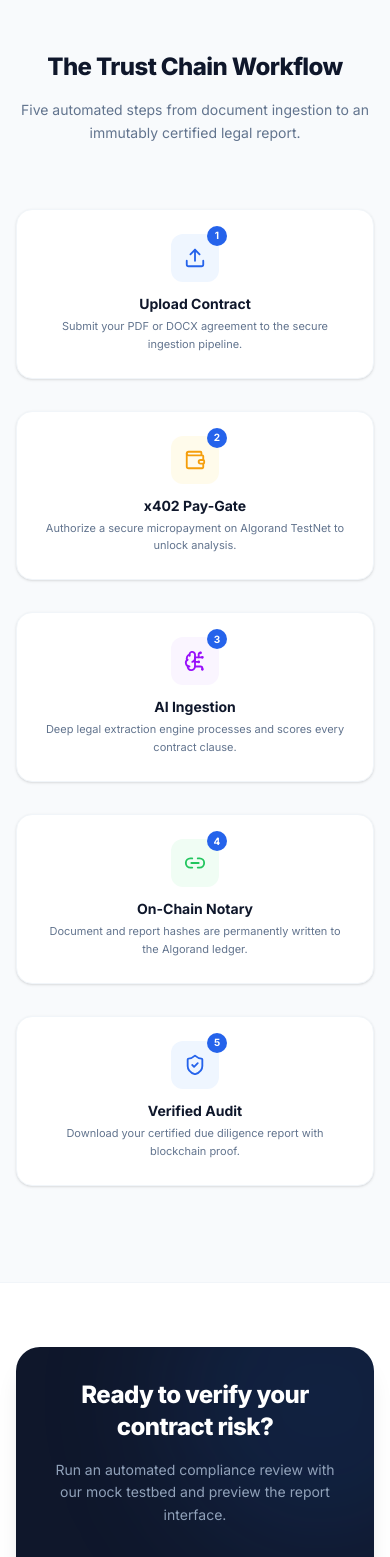
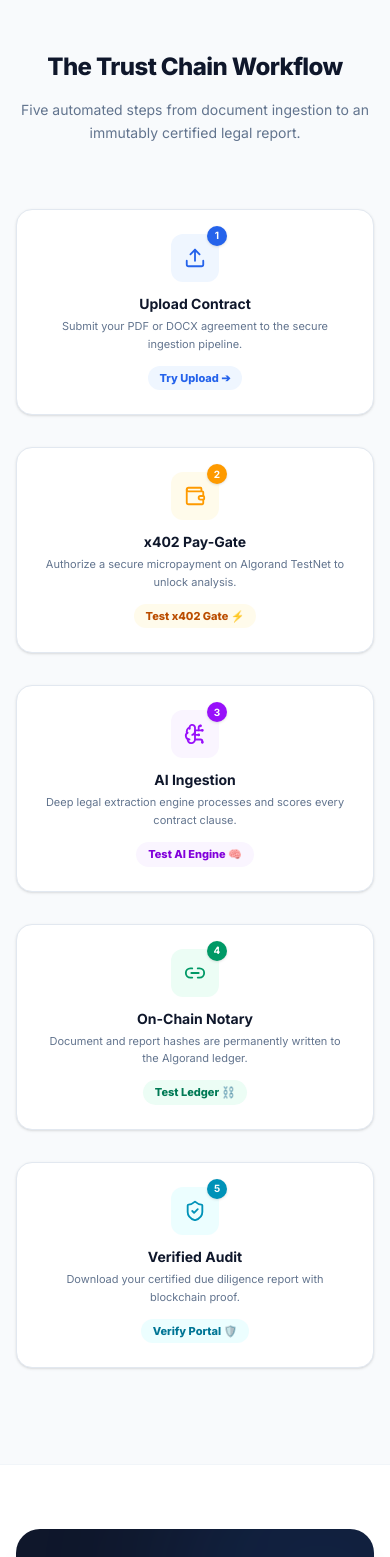
Before and after one commit to CraftYourSystems/ChainTrust-AI, a Next.js app: page / in a window 390 px wide. Shown: the part 1946-3503 px from the top of the page. Built offline with nearby package versions, Linux system fonts and the light colour scheme.

Commit message:
feat: convert 5 workflow step cards into interactive clickable buttons with direct links and action badges

```diff
--- a/src/app/page.tsx
+++ b/src/app/page.tsx
@@ -130,85 +130,115 @@ export default function Home() {
             {/* Grid Container */}
             <div className="grid grid-cols-1 lg:grid-cols-5 gap-8 lg:gap-6 h-full relative z-10">
 
-              {/* Step 1 */}
-              <div className="group flex flex-col items-center text-center bg-white border border-slate-100 rounded-2xl p-6 shadow-sm hover:shadow-md hover:-translate-y-1 transition-all duration-300 lg:self-start lg:h-[200px]">
+              {/* Step 1 Button */}
+              <Link
+                href="/upload"
+                className="group flex flex-col items-center text-center bg-white border border-slate-200 rounded-2xl p-6 shadow-sm hover:shadow-xl hover:-translate-y-1.5 hover:border-blue-500 hover:ring-2 hover:ring-blue-500/20 transition-all duration-300 lg:self-start lg:h-[230px] cursor-pointer"
+              >
                 <div className="relative mb-3">
-                  <div className="w-12 h-12 rounded-xl bg-blue-50 flex items-center justify-center group-hover:bg-brand-primary transition-colors duration-300">
+                  <div className="w-12 h-12 rounded-xl bg-blue-50 flex items-center justify-center group-hover:bg-brand-primary group-hover:scale-110 transition-all duration-300">
                     <Upload className="h-5.5 w-5.5 text-brand-primary group-hover:text-white transition-colors duration-300" />
                   </div>
-                  <span className="absolute -top-2 -right-2 w-5 h-5 rounded-full bg-brand-primary text-white text-[10px] font-bold flex items-center justify-center">
+                  <span className="absolute -top-2 -right-2 w-5 h-5 rounded-full bg-brand-primary text-white text-[10px] font-bold flex items-center justify-center shadow">
                     1
                   </span>
                 </div>
-                <h4 className="text-sm font-bold text-slate-900 mb-1">Upload Contract</h4>
-                <p className="text-[11px] text-slate-500 leading-relaxed">
+                <h4 className="text-sm font-bold text-slate-900 mb-1 group-hover:text-blue-600 transition-colors">Upload Contract</h4>
+                <p className="text-[11px] text-slate-500 leading-relaxed mb-3">
                   Submit your PDF or DOCX agreement to the secure ingestion pipeline.
                 </p>
-              </div>
+                <span className="mt-auto inline-flex items-center gap-1 text-[11px] font-extrabold text-brand-primary bg-blue-50 group-hover:bg-blue-600 group-hover:text-white px-3 py-1 rounded-full transition-colors">
+                  Try Upload ➔
+                </span>
+              </Link>
 
-              {/* Step 2 */}
-              <div className="group flex flex-col items-center text-center bg-white border border-slate-100 rounded-2xl p-6 shadow-sm hover:shadow-md hover:-translate-y-1 transition-all duration-300 lg:self-end lg:h-[200px]">
+              {/* Step 2 Button */}
+              <Link
+                href="/demo"
+                className="group flex flex-col items-center text-center bg-white border border-slate-200 rounded-2xl p-6 shadow-sm hover:shadow-xl hover:-translate-y-1.5 hover:border-amber-500 hover:ring-2 hover:ring-amber-500/20 transition-all duration-300 lg:self-end lg:h-[230px] cursor-pointer"
+              >
                 <div className="relative mb-3">
-                  <div className="w-12 h-12 rounded-xl bg-amber-50 flex items-center justify-center group-hover:bg-brand-warning transition-colors duration-300">
-                    <Wallet className="h-5.5 w-5.5 text-brand-warning group-hover:text-white transition-colors duration-300" />
+                  <div className="w-12 h-12 rounded-xl bg-amber-50 flex items-center justify-center group-hover:bg-amber-500 group-hover:scale-110 transition-all duration-300">
+                    <Wallet className="h-5.5 w-5.5 text-amber-500 group-hover:text-white transition-colors duration-300" />
                   </div>
-                  <span className="absolute -top-2 -right-2 w-5 h-5 rounded-full bg-brand-primary text-white text-[10px] font-bold flex items-center justify-center">
+                  <span className="absolute -top-2 -right-2 w-5 h-5 rounded-full bg-amber-500 text-white text-[10px] font-bold flex items-center justify-center shadow">
                     2
                   </span>
                 </div>
-                <h4 className="text-sm font-bold text-slate-900 mb-1">x402 Pay-Gate</h4>
-                <p className="text-[11px] text-slate-500 leading-relaxed">
+                <h4 className="text-sm font-bold text-slate-900 mb-1 group-hover:text-amber-600 transition-colors">x402 Pay-Gate</h4>
+                <p className="text-[11px] text-slate-500 leading-relaxed mb-3">
                   Authorize a secure micropayment on Algorand TestNet to unlock analysis.
                 </p>
-              </div>
+                <span className="mt-auto inline-flex items-center gap-1 text-[11px] font-extrabold text-amber-700 bg-amber-50 group-hover:bg-amber-500 group-hover:text-white px-3 py-1 rounded-full transition-colors">
+                  Test x402 Gate ⚡
+                </span>
+              </Link>
 
-              {/* Step 3 */}
-              <div className="group flex flex-col items-center text-center bg-white border border-slate-100 rounded-2xl p-6 shadow-sm hover:shadow-md hover:-translate-y-1 transition-all duration-300 lg:self-start lg:h-[200px]">
+              {/* Step 3 Button */}
+              <Link
+                href="/demo"
+                className="group flex flex-col items-center text-center bg-white border border-slate-200 rounded-2xl p-6 shadow-sm hover:shadow-xl hover:-translate-y-1.5 hover:border-purple-500 hover:ring-2 hover:ring-purple-500/20 transition-all duration-300 lg:self-start lg:h-[230px] cursor-pointer"
+              >
                 <div className="relative mb-3">
-                  <div className="w-12 h-12 rounded-xl bg-purple-50 flex items-center justify-center group-hover:bg-purple-600 transition-colors duration-300">
+                  <div className="w-12 h-12 rounded-xl bg-purple-50 flex items-center justify-center group-hover:bg-purple-600 group-hover:scale-110 transition-all duration-300">
                     <BrainCircuit className="h-5.5 w-5.5 text-purple-600 group-hover:text-white transition-colors duration-300" />
                   </div>
-                  <span className="absolute -top-2 -right-2 w-5 h-5 rounded-full bg-brand-primary text-white text-[10px] font-bold flex items-center justify-center">
+                  <span className="absolute -top-2 -right-2 w-5 h-5 rounded-full bg-purple-600 text-white text-[10px] font-bold flex items-center justify-center shadow">
                     3
                   </span>
                 </div>
-                <h4 className="text-sm font-bold text-slate-900 mb-1">AI Ingestion</h4>
-                <p className="text-[11px] text-slate-500 leading-relaxed">
+                <h4 className="text-sm font-bold text-slate-900 mb-1 group-hover:text-purple-600 transition-colors">AI Ingestion</h4>
+                <p className="text-[11px] text-slate-500 leading-relaxed mb-3">
                   Deep legal extraction engine processes and scores every contract clause.
                 </p>
-              </div>
+                <span className="mt-auto inline-flex items-center gap-1 text-[11px] font-extrabold text-purple-700 bg-purple-50 group-hover:bg-purple-600 group-hover:text-white px-3 py-1 rounded-full transition-colors">
+                  Test AI Engine 🧠
+                </span>
+              </Link>
 
-              {/* Step 4 */}
-              <div className="group flex flex-col items-center text-center bg-white border border-slate-100 rounded-2xl p-6 shadow-sm hover:shadow-md hover:-translate-y-1 transition-all duration-300 lg:self-end lg:h-[200px]">
+              {/* Step 4 Button */}
+              <Link
+                href="/demo"
+                className="group flex flex-col items-center text-center bg-white border border-slate-200 rounded-2xl p-6 shadow-sm hover:shadow-xl hover:-translate-y-1.5 hover:border-emerald-500 hover:ring-2 hover:ring-emerald-500/20 transition-all duration-300 lg:self-end lg:h-[230px] cursor-pointer"
+              >
                 <div className="relative mb-3">
-                  <div className="w-12 h-12 rounded-xl bg-green-50 flex items-center justify-center group-hover:bg-brand-success transition-colors duration-300">
-                    <Link2 className="h-5.5 w-5.5 text-brand-success group-hover:text-white transition-colors duration-300" />
+                  <div className="w-12 h-12 rounded-xl bg-emerald-50 flex items-center justify-center group-hover:bg-emerald-600 group-hover:scale-110 transition-all duration-300">
+                    <Link2 className="h-5.5 w-5.5 text-emerald-600 group-hover:text-white transition-colors duration-300" />
                   </div>
-                  <span className="absolute -top-2 -right-2 w-5 h-5 rounded-full bg-brand-primary text-white text-[10px] font-bold flex items-center justify-center">
+                  <span className="absolute -top-2 -right-2 w-5 h-5 rounded-full bg-emerald-600 text-white text-[10px] font-bold flex items-center justify-center shadow">
                     4
                   </span>
                 </div>
-                <h4 className="text-sm font-bold text-slate-900 mb-1">On-Chain Notary</h4>
-                <p className="text-[11px] text-slate-500 leading-relaxed">
+                <h4 className="text-sm font-bold text-slate-900 mb-1 group-hover:text-emerald-600 transition-colors">On-Chain Notary</h4>
+                <p className="text-[11px] text-slate-500 leading-relaxed mb-3">
                   Document and report hashes are permanently written to the Algorand ledger.
                 </p>
-              </div>
+                <span className="mt-auto inline-flex items-center gap-1 text-[11px] font-extrabold text-emerald-700 bg-emerald-50 group-hover:bg-emerald-600 group-hover:text-white px-3 py-1 rounded-full transition-colors">
+                  Test Ledger ⛓️
+                </span>
+              </Link>
 
-              {/* Step 5 */}
-              <div className="group flex flex-col items-center text-center bg-white border border-slate-100 rounded-2xl p-6 shadow-sm hover:shadow-md hover:-translate-y-1 transition-all duration-300 lg:self-start lg:h-[200px]">
+              {/* Step 5 Button */}
+              <Link
+                href="/verify"
+                className="group flex flex-col items-center text-center bg-white border border-slate-200 rounded-2xl p-6 shadow-sm hover:shadow-xl hover:-translate-y-1.5 hover:border-cyan-500 hover:ring-2 hover:ring-cyan-500/20 transition-all duration-300 lg:self-start lg:h-[230px] cursor-pointer"
+              >
                 <div className="relative mb-3">
-                  <div className="w-12 h-12 rounded-xl bg-blue-50 flex items-center justify-center group-hover:bg-brand-primary transition-colors duration-300">
-                    <ShieldCheck className="h-5.5 w-5.5 text-brand-primary group-hover:text-white transition-colors duration-300" />
+                  <div className="w-12 h-12 rounded-xl bg-cyan-50 flex items-center justify-center group-hover:bg-cyan-600 group-hover:scale-110 transition-all duration-300">
+                    <ShieldCheck className="h-5.5 w-5.5 text-cyan-600 group-hover:text-white transition-colors duration-300" />
                   </div>
-                  <span className="absolute -top-2 -right-2 w-5 h-5 rounded-full bg-brand-primary text-white text-[10px] font-bold flex items-center justify-center">
+                  <span className="absolute -top-2 -right-2 w-5 h-5 rounded-full bg-cyan-600 text-white text-[10px] font-bold flex items-center justify-center shadow">
                     5
                   </span>
                 </div>
-                <h4 className="text-sm font-bold text-slate-900 mb-1">Verified Audit</h4>
-                <p className="text-[11px] text-slate-500 leading-relaxed">
+                <h4 className="text-sm font-bold text-slate-900 mb-1 group-hover:text-cyan-600 transition-colors">Verified Audit</h4>
+                <p className="text-[11px] text-slate-500 leading-relaxed mb-3">
                   Download your certified due diligence report with blockchain proof.
                 </p>
-              </div>
+                <span className="mt-auto inline-flex items-center gap-1 text-[11px] font-extrabold text-cyan-700 bg-cyan-50 group-hover:bg-cyan-600 group-hover:text-white px-3 py-1 rounded-full transition-colors">
+                  Verify Portal 🛡️
+                </span>
+              </Link>
 
             </div>
           </div>
```
